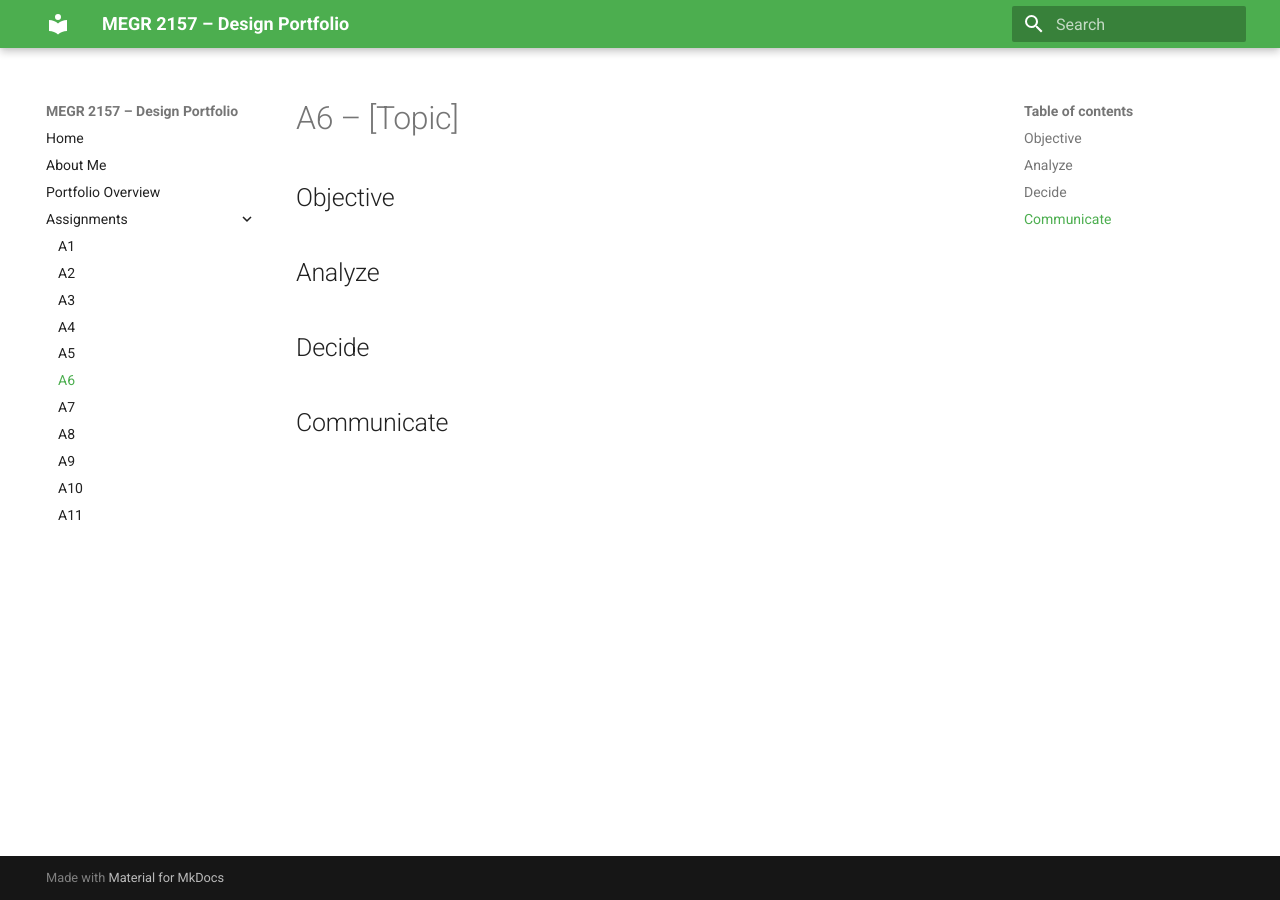
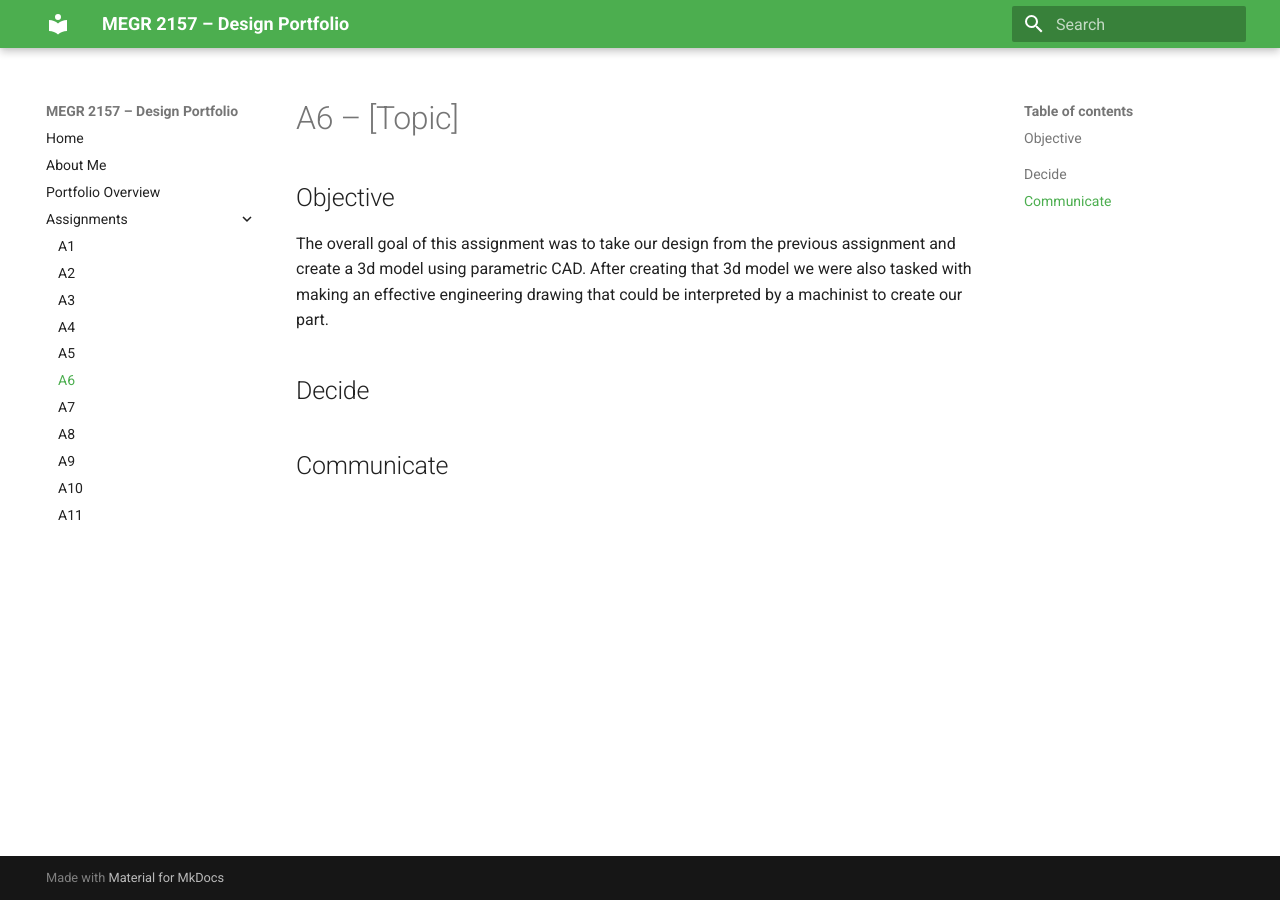
Before and after one commit to pklauser-cyber/design-projects-portfolio, an MkDocs documentation site: the page built from docs/assignments/A06/index.md, in a window 1280 px wide. Built offline with MkDocs 1.6.1 and Material for MkDocs 9.7.7, drawn with Linux system fonts in a browser that asks for light colours.

Commit message:
Update index.md

```diff
--- a/docs/assignments/A06/index.md
+++ b/docs/assignments/A06/index.md
@@ -1,9 +1,9 @@
 # A6 – [Topic]
 
 ## Objective
+The overall goal of this assignment was to take our design from the previous assignment and create a 3d model using parametric CAD. After creating that 3d model we were also tasked with making an effective engineering drawing that could be interpreted by a machinist to create our part.
 
-
-## Analyze
+##
 
 
 ## Decide
```
